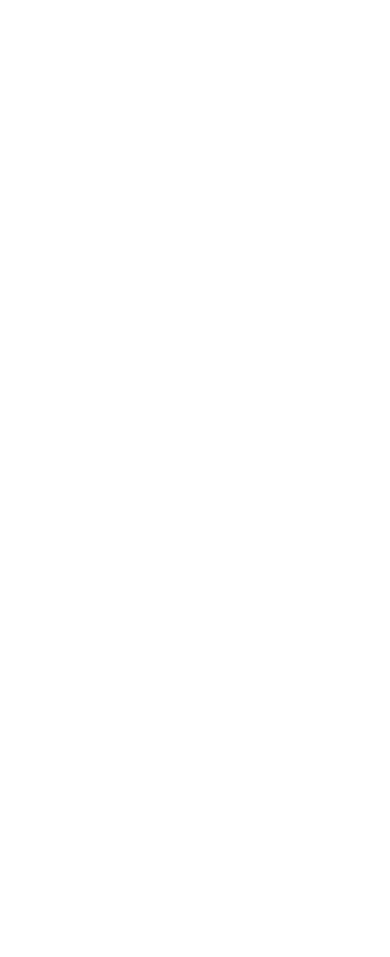
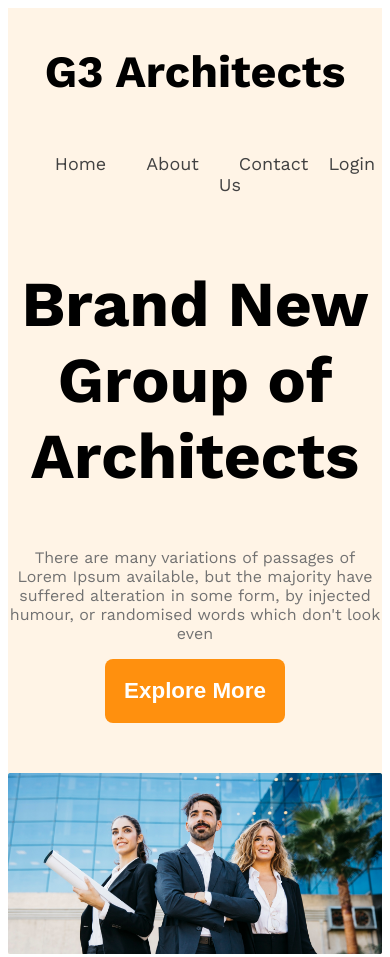
Before and after one commit to fah20im04/G3-architect-responsive-web, a plain HTML site: page index.html in a window 390 px wide. Shown: the top 957 px of the page. Before the commit the page ends 844 px from the top, so only its background shows below. Drawn offline with nearby package versions, Linux system fonts and the light colour scheme.

Commit message:
2 section responsive

```diff
--- a/index.html
+++ b/index.html
@@ -4,13 +4,47 @@
     <meta charset="UTF-8">
     <meta name="viewport" content="width=device-width, initial-scale=1.0">
     <title>g3 responsive web</title>
+    <link rel="stylesheet" href="styles/architect.css">
 </head>
-<body>
-    <header>
+<body class="work-sans-font">
+    <header class="bg-light">
 
+       <section class="  bg-main-color">
+
+        <nav class="navbar display-flex inline">
+            <h2 class="brand">G3 Architects</h2>
+            <ul class="display-flex bg-txt">
+
+                <li class=""><a class="bg-txt" href="">Home</a></li>
+                <li class=""><a class="bg-txt" href="">About</a></li>
+                <li class=""><a class="bg-txt" href="">Contact Us</a></li>
+                <li class=""><a class="bg-txt" href="">Login</a></li>
+            </ul>
+        </nav>
+        <div class="banner">
+            <div class="banner-content">
+                <h1 class="banner-title"> Brand New Group of Architects </h1>
+            <p class="banner-discription">There are many variations of passages of Lorem Ipsum available, but the majority have suffered alteration in some form, by injected humour, or randomised words which don't look even</p>
+            <button class="pri-buttoon">Explore More</button>
+            </div>
+            <img class="banner-img" src="images/banner.png" alt="banner">
+        </div>
+       </section>
     </header>
-    <main>
-
+    <main class="margin">
+        <section class="teams margin">
+            <div class="teams-img-container">
+                <img src="images/team1.png" alt="">
+                <img src="images/team2.png" alt="">
+                <img src="images/team3.png" alt="">
+                <img src="images/team4.png" alt="">
+            </div>
+            <div class="our-features">
+                <h2>Quick list of Our Features</h2>
+                <p>There are many variations of passages of Lorem Ipsum available, but the majority have suffered alteration in some form, by injected humour, or randomised words which don't look even</p>
+                <button class="pri-buttoon">Explore More</button>
+            </div>
+        </section>
     </main>
     <footer>
 
--- /dev/null
+++ b/styles/architect.css
@@ -0,0 +1,130 @@
+@import url('https://fonts.googleapis.com/css2?family=Work+Sans:ital,wght@0,100..900;1,100..900&display=swap');
+
+.work-sans-font {
+  font-family: "Work Sans", sans-serif;
+  font-optical-sizing: auto;
+  font-weight: 400;
+  font-style: normal;
+}
+body{
+  max-width: 1920px;
+}
+.navbar{
+  justify-content: space-around;
+  align-items: center;
+}
+.inline{
+  display: inline;
+}
+.brand{
+  font-size: 2.8rem;
+}
+.display-flex{
+  display: flex;
+}
+ul{
+  list-style: none;
+
+}
+.bg-main-color{
+  background-color: rgba(255, 144, 14, 0.1);
+}
+.bg-txt{
+  color: #424242;
+  font-size: 18px;
+  /* margin-top: 50px; */
+}
+
+li a{
+  text-decoration: none;
+  margin: 20px;
+}
+.navbar, .banner{
+  max-width: 1440px;
+  margin: 0 auto;
+  align-items: center;
+}
+/* banner related styles */
+.banner{
+  /* margin-left: 10rem ;  */
+  max-width: 60rem;
+  display: flex;
+  justify-content: space-between;
+  align-items: center;
+  flex-direction: column;
+}
+.banner-content{
+  max-width: 861px;
+  margin: 0 auto;
+  text-align: center;
+}
+.banner-img{
+  width: 100%;
+  margin: 0 auto ;
+  /* justify-content: center; */
+  /* align-items: center; */
+}
+
+.banner-title{
+  font-weight: bold;
+  font-size: 4rem;
+}
+.banner-discription{
+  font-size: 1rem;
+  color: #727272;
+}
+.pri-buttoon{
+  background-color: #FF900E;
+  color: #FFFFFF;
+  border-radius: 8px;
+  border: none;
+  font-size: 1.4rem;
+  font-weight: 600;
+  width: 11.2rem;
+  height: 4rem;
+  margin-bottom: 50px;
+}
+.margin{
+  /* margin: 0 110px; */
+  margin-top: 130px;
+}
+/* teams image and features */
+main{
+  max-width: 1000px;
+  margin: 0 auto;
+}
+.teams{
+  display: flex;
+  justify-content: center;
+  align-items: center;
+  gap: 25px;
+}
+.teams-img-container{
+
+  display: grid;
+  grid-template-columns: repeat(2, 1fr);
+  gap: 24px;
+}
+.our-features{
+
+}
+@media screen  and (max-width:576px){
+    .teams{
+      flex-direction: column;
+    }
+    .our-features{
+      text-align: center;
+    }
+    .teams-img-container{
+
+  display: grid;
+  grid-template-columns: repeat(1, 1fr);
+  gap: 24px;
+}
+}
+/* respopbsibe media wuery */
+@media screen and (max-width:576px){
+  .navbar, .navlinks{
+    flex-direction: column;
+  }
+}
```
Also changed, not shown: styles/architect.html (deleted).
